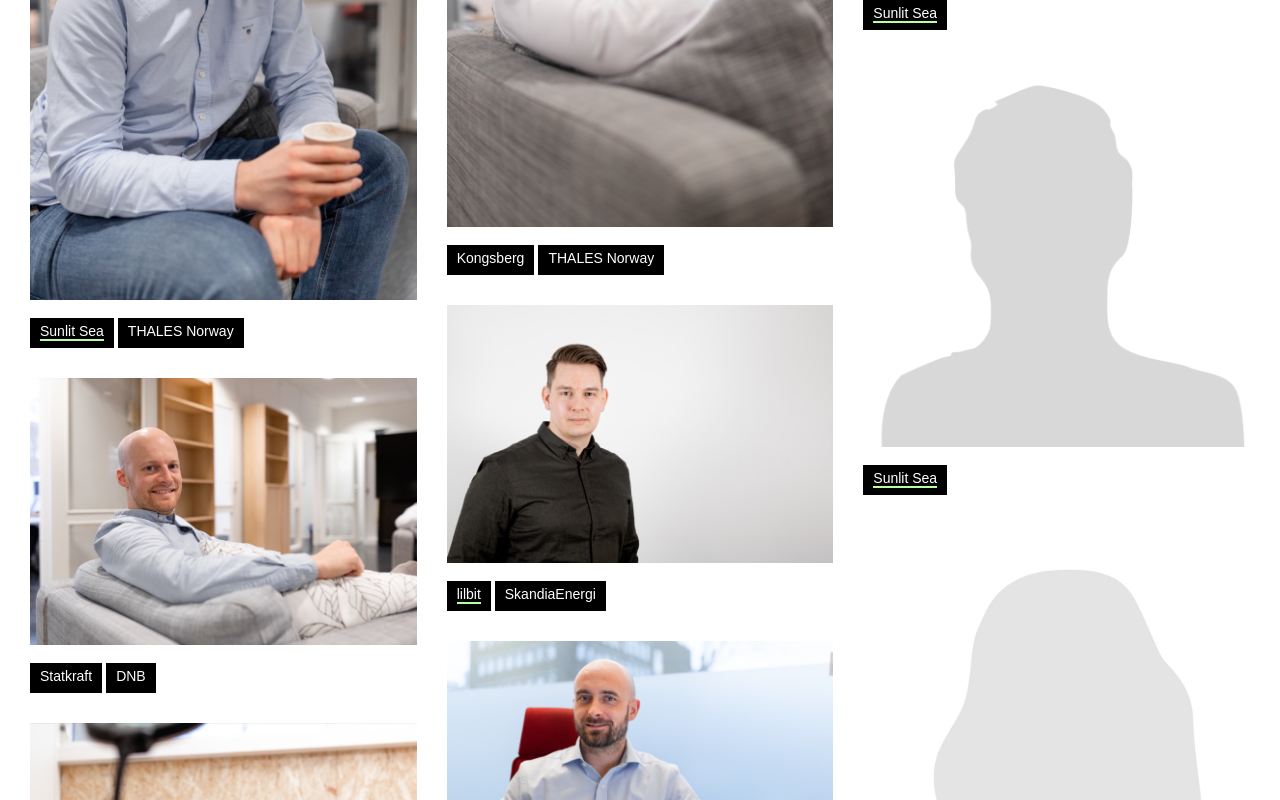
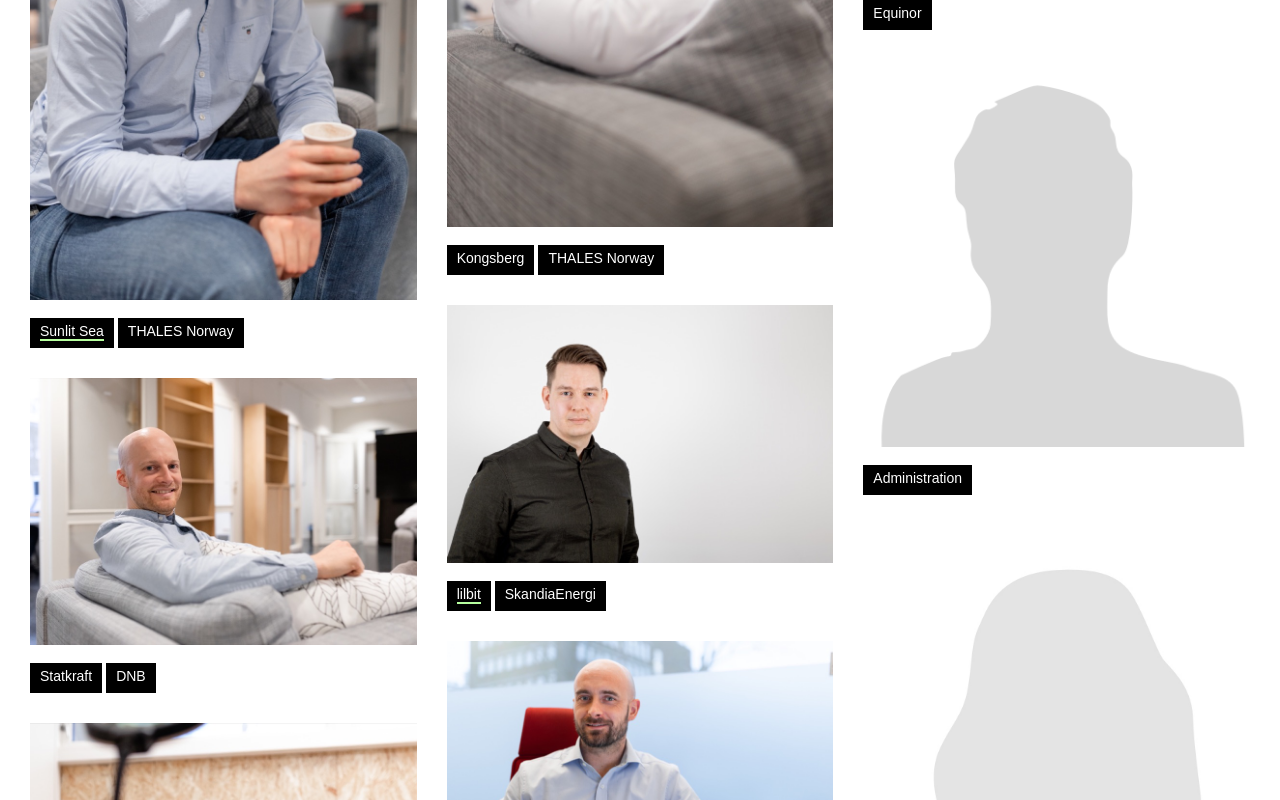
Before and after one commit to Kodeworks/kodeworks.no, a React (Create React App) app: page /people in a window 1280 px wide. Shown: the part 2717-3517 px from the top of the page. Built offline with nearby package versions, Linux system fonts and the light colour scheme.

Commit message:
Update people projects

```diff
--- a/src/data/people.ts
+++ b/src/data/people.ts
@@ -178,13 +178,13 @@ const people: Array<Person> = [
   {
     name: 'Pål Nødseth',
     email: 'pal.nodseth@kodeworks.no',
-    projects: [projects.Sunlitsea],
+    projects: [projects.Equinor],
     image: '',
   },
   {
     name: 'Lasse Holanger',
     email: 'lasse@kodeworks.no',
-    projects: [projects.Sunlitsea],
+    projects: [projects.Administration],
     image: '',
   },
 ];
```
